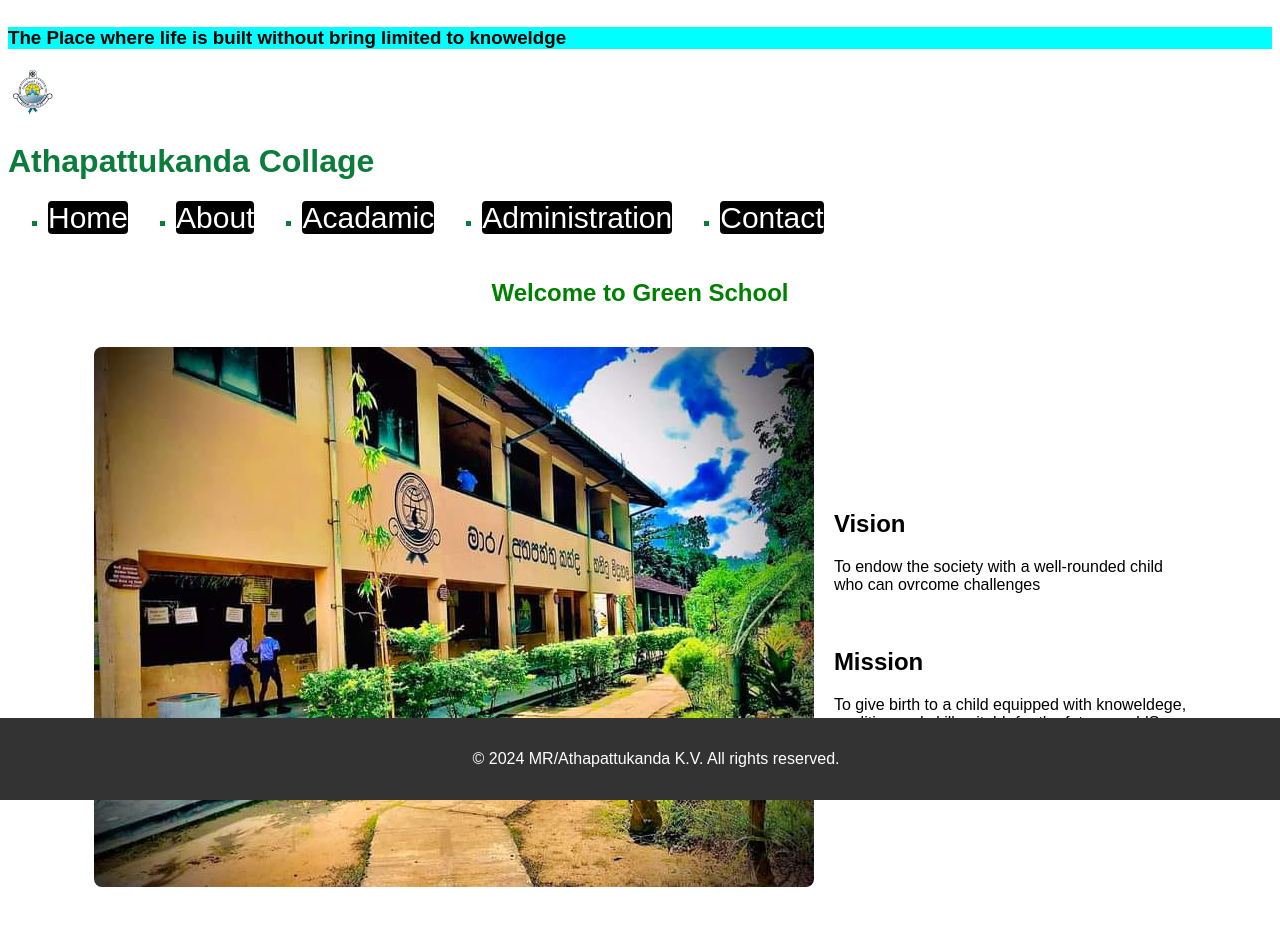
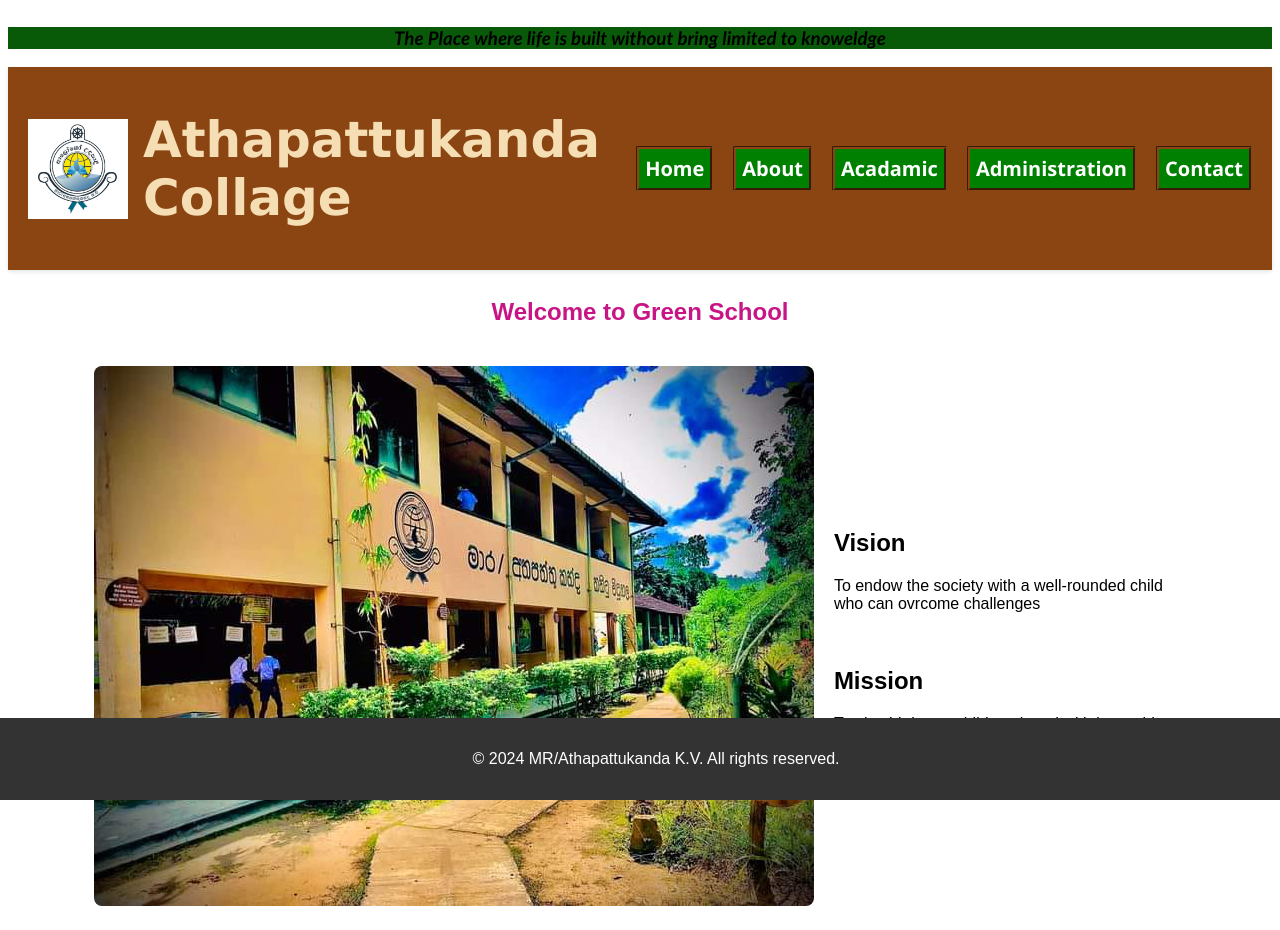
Before and after one commit to Nisansala2/School, a React (Create React App) app: page / in a window 1280 px wide. Built offline with nearby package versions, Linux system fonts and the light colour scheme.

Commit message:
change header part adding css

```diff
--- a/src/App.css
+++ b/src/App.css
@@ -10,17 +10,27 @@ header {
 }
 
 nav ul {
-  list-style: square;
+  list-style: none;
   display: flex;
-  gap: 3rem;
+  gap: 2rem;
 }
 
 nav a {
   color:white;
   text-decoration: none;
-  font-size: 30px;
-  background-color: black;
-  border-radius: 4px;
+  font-size: 20px;
+  background-color:green;
+  border-radius: 2px;
+  padding: 6px;
+  border: saddlebrown;
+  cursor: pointer;
+  transition: background-color 0.3s ease;
+  font-family: 'Segoe UI', Tahoma, Geneva, Verdana, sans-serif;
+  font-style:bold ;
+  border-style: groove;
+  background-position: inherit;
+  background-size: 3px;
+
 }
 
 footer {
@@ -62,17 +72,96 @@ footer {
   margin-bottom: 16px;
 }
 .about-text p{
-  color: #4A4A4A;
-  font-size: 24px;
-  line-height: 1.6;
-  margin-bottom: 16px;
+  max-width: 100%;
+  height: auto;
+  border-radius: 8px;
+  margin-right: 20px;
 }
 .headding{
-  color: green;
+  color:mediumvioletred;
   text-align: center;
 
 }
 .top{
-  background-color: aqua;
+  background-color: rgb(8, 89, 8);
   color: black;
+  text-align: center;
+  font-style: italic;
+  font-family: 'Gill Sans', 'Gill Sans MT', Calibri, 'Trebuchet MS', sans-serif;
 }
+nav a:hover {
+  background-color: magenta;
+  color: #fff;
+}
+
+nav a:active {
+  background-color: maroon;
+}
+button:nth-child(4n) {
+  background-color: #ff9800;
+  color: #fff;
+}
+
+nav a:nth-child(4n):hover {
+  background-color: #e68900;
+}
+
+nav a:nth-child(4n):active {
+  background-color: #cc7a00;
+}
+
+nav a.clear {
+  background-color: #f44336;
+  color: #fff;
+}
+
+nav a.clear:hover {
+  background-color: #d32f2f;
+}
+
+nav a.clear:active {
+  background-color: #c62828;
+}
+
+.header{
+  display: flex;
+  align-items: center;
+  justify-content: space-between;
+  padding: 10px 20px;
+  background-color: saddlebrown;
+  box-shadow: 0 2px 4px rgba(0,0,0,0.1);
+}
+.top-image{
+  display: flex;
+  align-items: center;
+}
+.logo{
+  height: 50px;
+  margin-right: 15px;
+}
+.nav{
+  flex-grow: 1;
+  display: flex;
+  justify-content: flex-end;
+}
+.nav-list{
+  list-style: none;
+  display: flex;
+  gap: 20px;
+  margin: 0;
+  padding: 0;
+}
+.nav-item{
+  text-decoration: none;
+  color: #a7ca0e;
+  font-weight: bold;
+}
+.nav item a:hover{
+  color: #c62828;
+}
+.top-name{
+  font-size: 50px;
+  color:wheat;
+  font-family: Verdana, Geneva, Tahoma, sans-serif;
+  font-weight: bold;
+}
--- a/src/compon/Header.js
+++ b/src/compon/Header.js
@@ -3,21 +3,28 @@ import React from 'react';
 
 const Header = () => {
   return (
+
+
     <header>
-      <h3 className='top'>The Place where life is built without bring limited to knoweldge</h3>
-      <img src='/images/logo.jpg'alt="School Logo" style={{ height: '50px' }} />
-      <h1>Athapattukanda Collage</h1>
-      <nav>
-        <ul>
-          <li><a href="/">Home</a></li>
-          <li><a href="/about">About</a></li>
-          <li><a href="/acadamic">Acadamic</a></li>
-          <li><a href="/Administration">Administration</a></li>
-          <li><a href="/contact">Contact</a></li>
+        <h3 className='top' >The Place where life is built without bring limited to knoweldge</h3>
+          <div className='header'>
+            <div className='top-image'>
+        <img src='/images/logo.jpg'alt="School Logo" style={{ height: '100px' } } className='logo'/>
+        </div>
+        <h1 className='top-name'>Athapattukanda Collage</h1>
 
-        </ul>
+       <nav className='nav'>
+        <ul className='nav-list'>
+          <li className='nav-item'><a href="/">Home</a></li>
+          <li className='nav-item'><a href="/about">About</a></li>
+          <li className='nav-item'><a href="/acadamic">Acadamic</a></li>
+          <li className='nav-item'><a href="/Administration">Administration</a></li>
+          <li className='nav-item'><a href="/contact">Contact</a></li>
+          </ul>
       </nav>
+      </div>
     </header>
+
   );
 }
 
```
